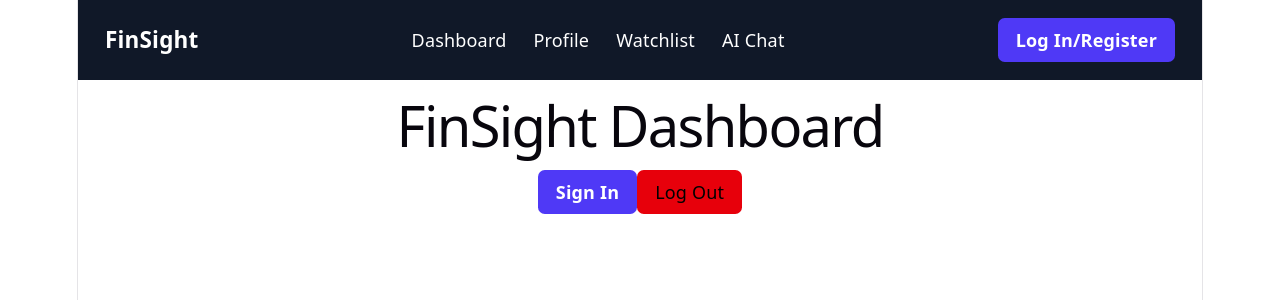
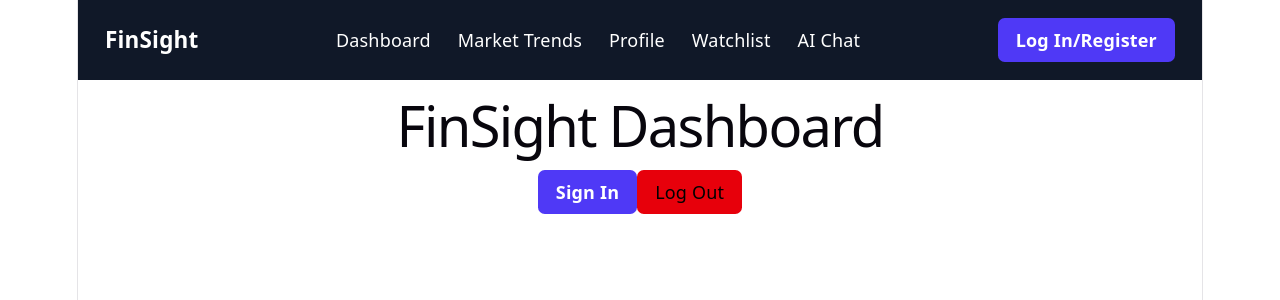
Before and after one commit to Coding-Temple-Tech-Residency/FinSight-A, a React (Vite) app in the folder frontend/: page /login in a window 1280 px wide. Shown: the top 300 px of the page. Built offline with nearby package versions, Linux system fonts and the light colour scheme; no server answers.

Commit message:
feat: add Market Trends link to Navbar

```diff
--- a/frontend/src/components/Navbar.tsx
+++ b/frontend/src/components/Navbar.tsx
@@ -14,6 +14,7 @@ function Navbar() {
 
                 <div className="flex gap-6">
                     <Link to="/dashboard">Dashboard</Link>
+                    <Link to='/market-trends'>Market Trends</Link>
                     <Link to='/profile'>Profile</Link>
                     <Link to='/watchlist'>Watchlist</Link>
                     <Link to='/chat'>AI Chat</Link>
```
